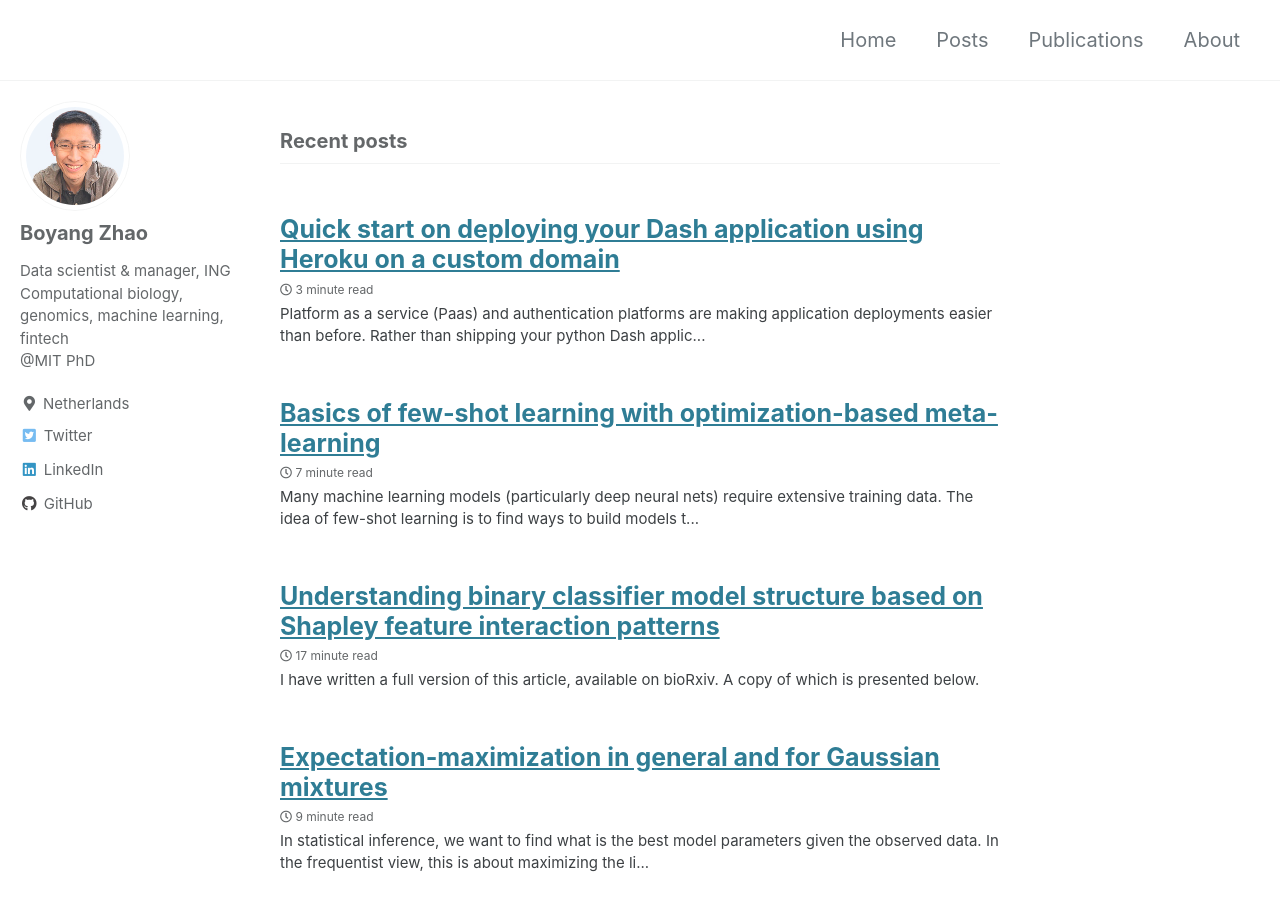
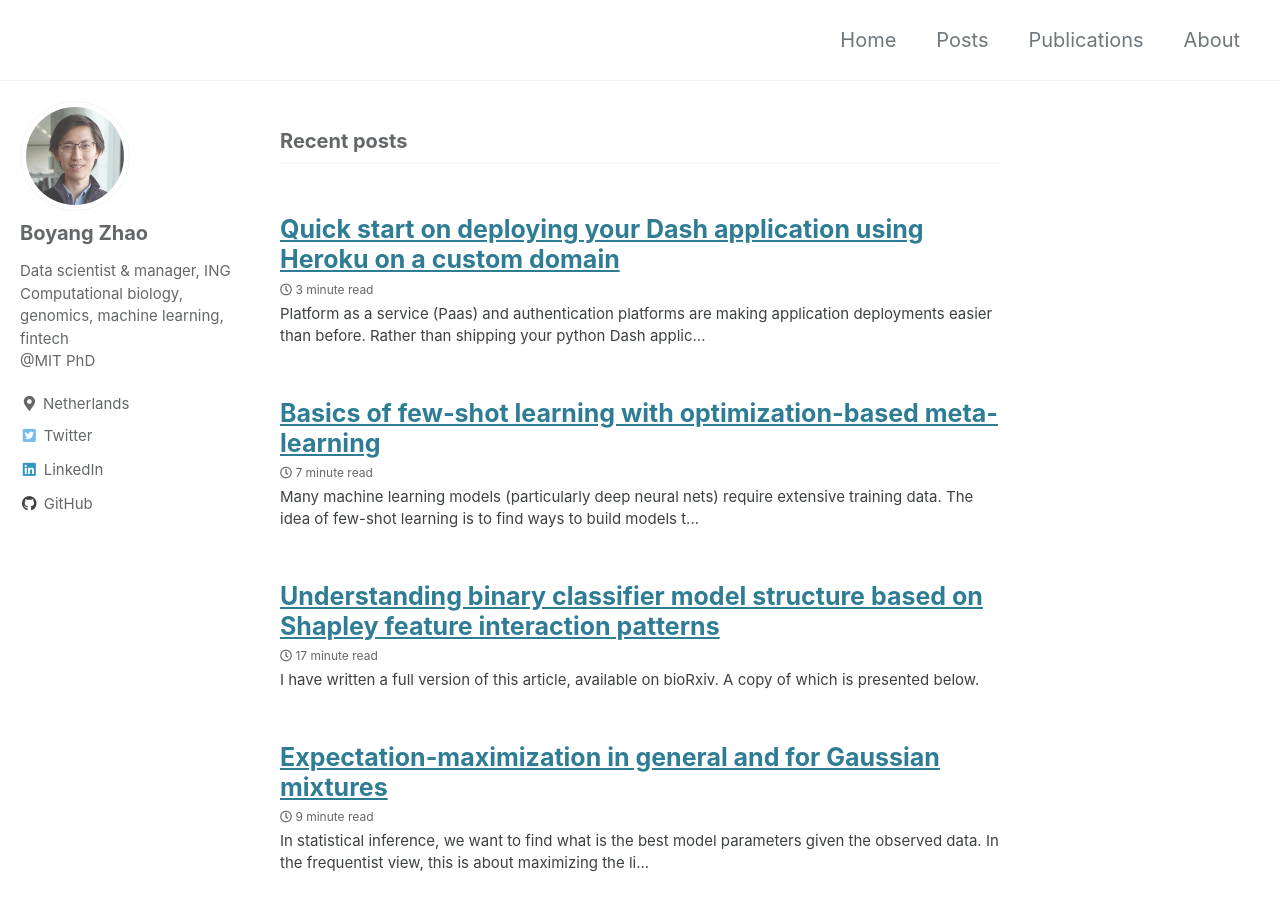
Before and after one commit to boyangzhao/boyangzhao.github.io, a Jekyll site: the page built from index.md, in a window 1280 px wide and 900 px high. Built offline with Jekyll 4.4.1, drawn with Linux system fonts in a browser that asks for light colours; cached includes are drawn as plain includes; formulas are drawn with MathJax 3; the list of posts is cut into pages by our own code.

Commit message:
update profile photo

```diff
--- a/_config.yml
+++ b/_config.yml
@@ -94,7 +94,7 @@ analytics:
 # Site Author
 author:
   name             : "Boyang Zhao"
-  avatar           : "/images/profile_BZ.jpg"
+  avatar           : "/images/profile_BZ.png"
   bio              : "Data scientist & manager, ING<br>
                       Computational biology, genomics, machine learning, fintech<br>
                       @MIT PhD"
```
Also changed, not shown: images/profile_BZ.jpg (deleted), images/profile_BZ.png (added).
